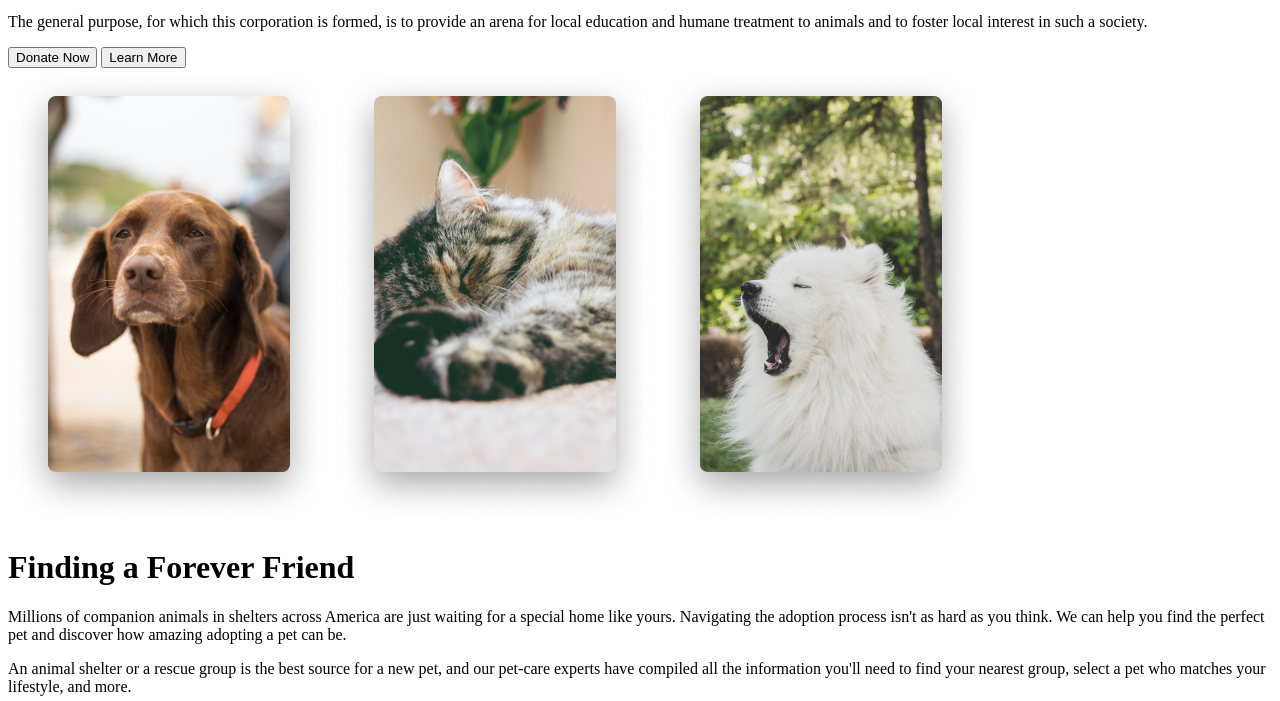
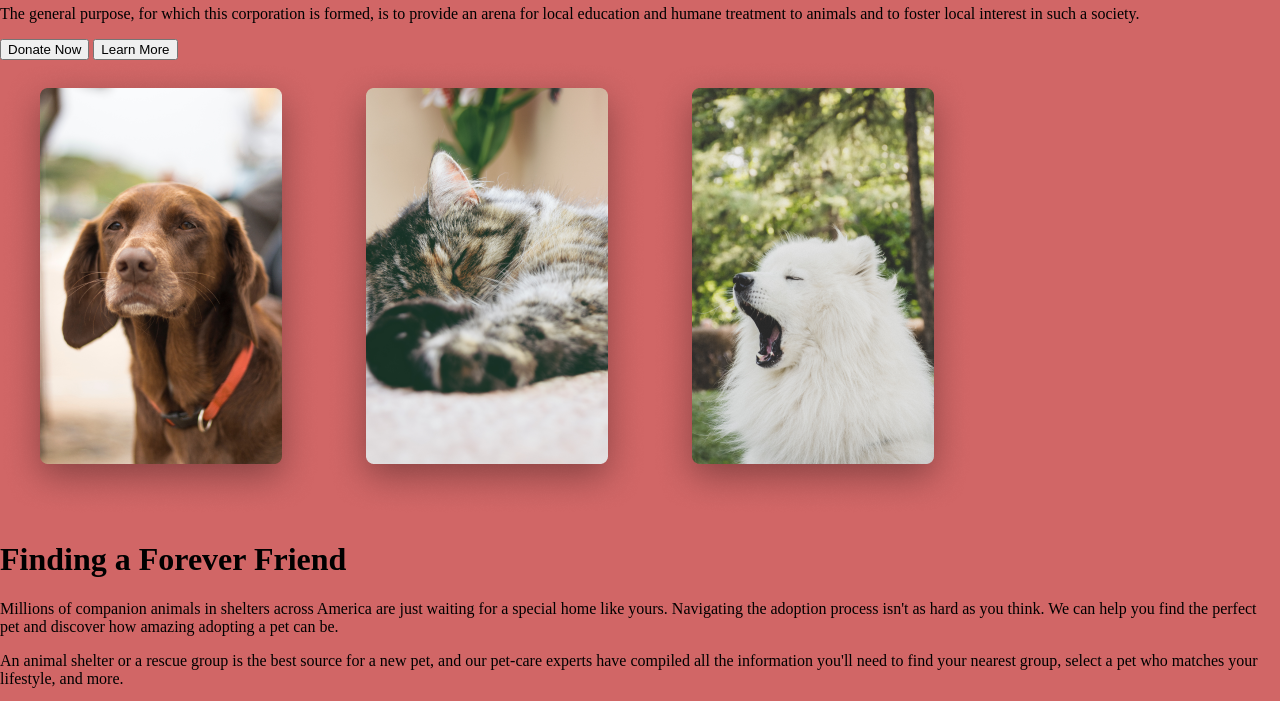
Before and after one commit to ponchicken/learn.template3, a website built with Parcel: page src/index.html in a window 1280 px wide. Shown: the part 288-989 px from the top of the page. Built offline with nearby package versions, Linux system fonts and the light colour scheme; files whose address does not match are found by name.

Commit message:
neponyatno, no sohranu

```diff
--- a/src/styles/main.css
+++ b/src/styles/main.css
@@ -1,4 +1,5 @@
 body {
-  background-color: white;
+  margin: auto;
+  background-color: rgb(209, 102, 102);
   color: black;
 }
```
Also changed, not shown: src/styles/header.css (+29 -0 lines).
